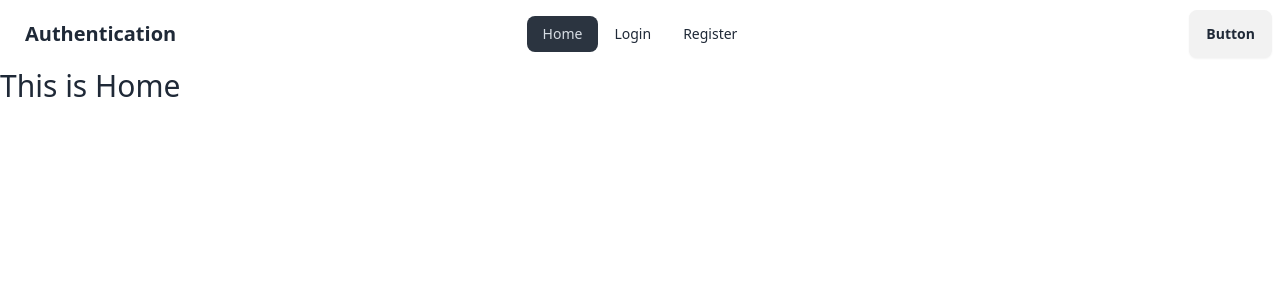
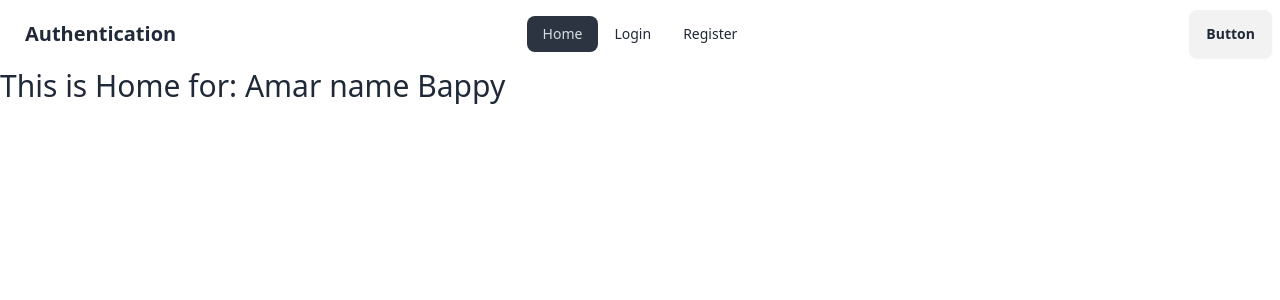
Before and after one commit to rehanulhb/authentication-system, a React (Vite) app: page / in a window 1280 px wide. Shown: the top 300 px of the page. Built offline with nearby package versions, Linux system fonts and the light colour scheme.

Commit message:
Use Context

```diff
--- a/package.json
+++ b/package.json
@@ -12,6 +12,7 @@
   "dependencies": {
     "localforage": "^1.10.0",
     "match-sorter": "^8.0.0",
+    "prop-types": "^15.8.1",
     "react": "^18.3.1",
     "react-dom": "^18.3.1",
     "react-router-dom": "^7.0.2",
--- a/src/components/Home/Home.jsx
+++ b/src/components/Home/Home.jsx
@@ -1,9 +1,14 @@
+import { useContext } from "react";
+import { AuthContext } from "../providers/AuthProvider";
+
 
 
 const Home = () => {
+    const authInfo = useContext(AuthContext)
+    console.log(authInfo)
     return (
         <div>
-            <h2 className="text-3xl">This is Home</h2>
+            <h2 className="text-3xl">This is Home for: {authInfo.name} </h2>
         </div>
     );
 };
--- /dev/null
+++ b/src/components/providers/AuthProvider.jsx
@@ -0,0 +1,20 @@
+import { createContext } from "react";
+import PropTypes from 'prop-types';
+
+
+export const AuthContext = createContext(null);
+
+const AuthProvider = ({children}) => {
+    const authInfo ={name: 'Amar name Bappy'}
+    return (
+        <AuthContext.Provider value={authInfo}>
+            {children}
+        </AuthContext.Provider>
+    );
+};
+
+export default AuthProvider;
+
+AuthProvider.propTypes = {
+    children: PropTypes.node
+}
```
Also changed, not shown: src/main.jsx (+23 -23 lines), 1 other file (tests, documents, lock files or other folders).
